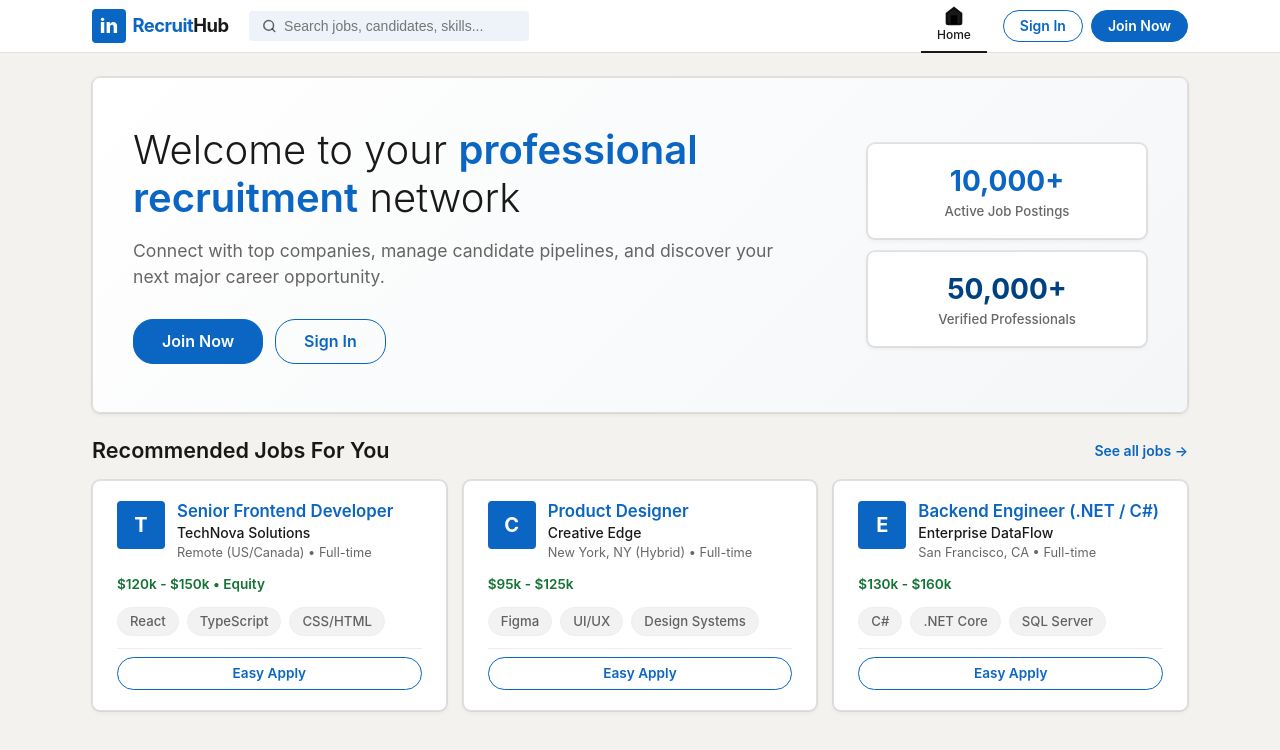
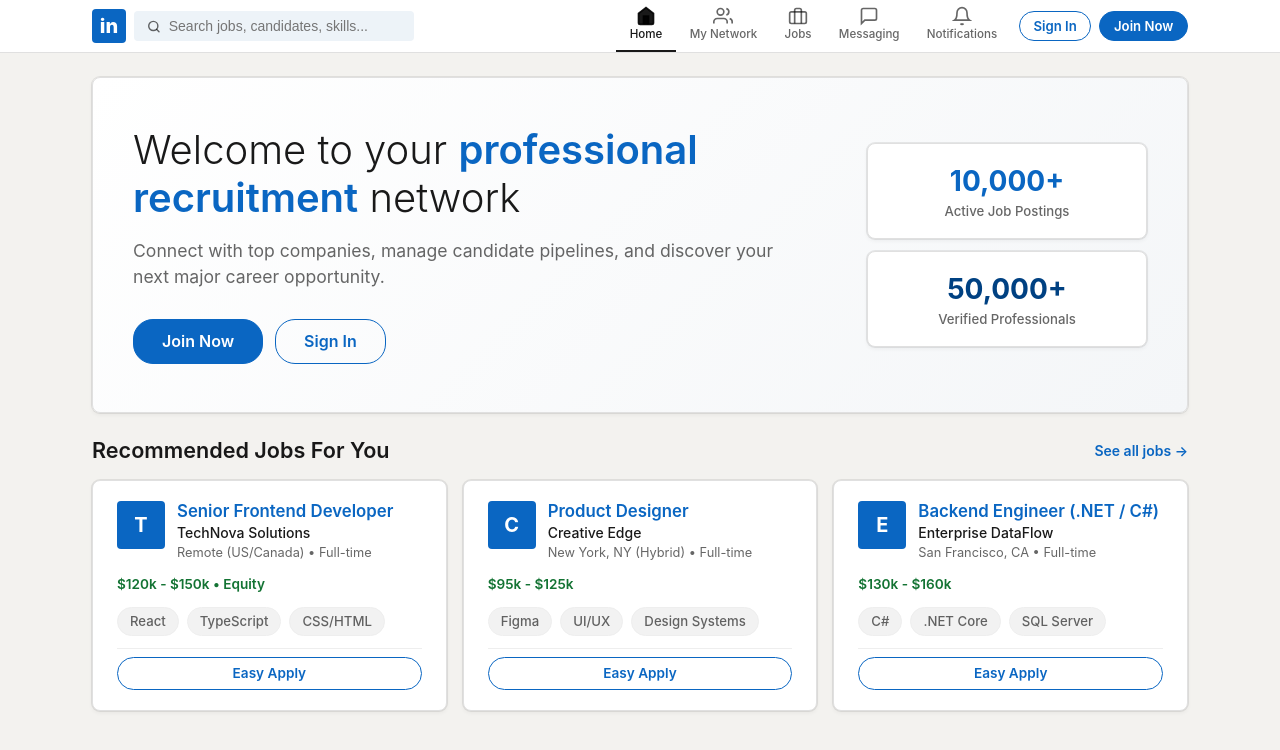
Before and after one commit to eptheekshana/RecruitmentPlatform.API, a React (Vite) app in the folder frontend/: page / in a window 1280 px wide. Shown: the top 750 px of the page. Built offline with nearby package versions, Linux system fonts and the light colour scheme.

Commit message:
UI Update

```diff
--- a/frontend/src/components/Navbar.jsx
+++ b/frontend/src/components/Navbar.jsx
@@ -21,9 +21,19 @@
     }
   };
 
+  const getPortalLink = () => {
+    if (!user) return '/';
+    switch (user.role) {
+      case 'Candidate': return '/candidate/jobs';
+      case 'Recruiter': return '/recruiter/applicants';
+      case 'HiringManager': return '/hiring-manager/shortlist';
+      case 'Admin': return '/admin/analytics';
+      default: return '/';
+    }
+  };
+
   return (
-    <nav
-      aria-label="LinkedIn Main Navigation"
+    <header
       style={{
         background: '#ffffff',
         borderBottom: '1px solid #e0e0e0',
@@ -35,9 +45,9 @@
         alignItems: 'center'
       }}
     >
-      <div className="container flex justify-between items-center" style={{ width: '100%' }}>
-        {/* Left: Brand Logo & Search Box */}
-        <div className="flex items-center gap-3">
+      <div className="container flex justify-between items-center" style={{ width: '100%', height: '100%' }}>
+        {/* Left: Brand Logo & LinkedIn Search Box */}
+        <div className="flex items-center gap-2">
           <Link to="/" style={{ display: 'flex', alignItems: 'center', gap: '0.4rem', textDecoration: 'none' }} aria-label="LinkedIn Home">
             <div
               style={{
@@ -57,14 +67,11 @@
             >
               in
             </div>
-            <span style={{ fontWeight: 700, fontSize: '1.15rem', color: '#0a66c2', letterSpacing: '-0.5px' }}>
-              Recruit<span style={{ color: 'rgba(0,0,0,0.9)' }}>Hub</span>
-            </span>
           </Link>
 
           {/* LinkedIn Search Bar */}
-          <form onSubmit={handleSearchSubmit} className="linkedin-search-box" style={{ marginLeft: '0.5rem' }}>
-            <svg width="16" height="16" viewBox="0 0 24 24" fill="none" stroke="rgba(0,0,0,0.6)" strokeWidth="2.5" strokeLinecap="round" strokeLinejoin="round">
+          <form onSubmit={handleSearchSubmit} className="linkedin-search-box">
+            <svg width="15" height="15" viewBox="0 0 24 24" fill="none" stroke="rgba(0,0,0,0.6)" strokeWidth="2.5" strokeLinecap="round" strokeLinejoin="round">
               <circle cx="11" cy="11" r="8" />
               <line x1="21" y1="21" x2="16.65" y2="16.65" />
             </svg>
@@ -79,9 +86,9 @@
           </form>
         </div>
 
-        {/* Right: LinkedIn Vertical Icon Nav Tabs */}
-        <div className="flex items-center gap-1" style={{ height: '53px' }}>
-          {/* Home Nav Item */}
+        {/* Center/Right Navigation Icons (Classic LinkedIn Horizontal Nav Bar) */}
+        <nav className="flex items-center" style={{ height: '100%' }}>
+          {/* Home Tab */}
           <Link
             to="/"
             style={{
@@ -89,14 +96,13 @@
               flexDirection: 'column',
               alignItems: 'center',
               justifyContent: 'center',
-              padding: '0 1rem',
+              padding: '0 0.85rem',
               height: '100%',
               color: location.pathname === '/' ? '#000000e6' : 'rgba(0,0,0,0.6)',
               borderBottom: location.pathname === '/' ? '2px solid #000000e6' : '2px solid transparent',
               textDecoration: 'none',
-              fontSize: '0.75rem',
-              fontWeight: 500,
-              transition: 'color 0.15s ease'
+              fontSize: '0.725rem',
+              fontWeight: 500
             }}
           >
             <svg width="20" height="20" viewBox="0 0 24 24" fill={location.pathname === '/' ? 'currentColor' : 'none'} stroke="currentColor" strokeWidth="2">
@@ -106,48 +112,20 @@
             <span>Home</span>
           </Link>
 
-          {user ? (
-            <>
-              {/* Role Portal / Jobs Icon */}
-              {user.role === 'Candidate' && (
+          {/* My Network Tab */}
           <Link
-                  to="/candidate/jobs"
+            to={getPortalLink()}
             style={{
               display: 'flex',
               flexDirection: 'column',
               alignItems: 'center',
               justifyContent: 'center',
-                    padding: '0 1rem',
+              padding: '0 0.85rem',
               height: '100%',
-                    color: location.pathname.startsWith('/candidate') ? '#000000e6' : 'rgba(0,0,0,0.6)',
-                    borderBottom: location.pathname.startsWith('/candidate') ? '2px solid #000000e6' : '2px solid transparent',
+              color: location.pathname.includes('users') || location.pathname.includes('applicants') ? '#000000e6' : 'rgba(0,0,0,0.6)',
+              borderBottom: (location.pathname.includes('users') || location.pathname.includes('applicants')) ? '2px solid #000000e6' : '2px solid transparent',
               textDecoration: 'none',
-                    fontSize: '0.75rem',
-                    fontWeight: 500
-                  }}
-                >
-                  <svg width="20" height="20" viewBox="0 0 24 24" fill={location.pathname.startsWith('/candidate') ? 'currentColor' : 'none'} stroke="currentColor" strokeWidth="2">
-                    <rect x="2" y="7" width="20" height="14" rx="2" ry="2" />
-                    <path d="M16 21V5a2 2 0 0 0-2-2h-4a2 2 0 0 0-2 2v16" />
-                  </svg>
-                  <span>Jobs</span>
-                </Link>
-              )}
-
-              {(user.role === 'Recruiter' || user.role === 'Admin') && (
-                <Link
-                  to="/recruiter/applicants"
-                  style={{
-                    display: 'flex',
-                    flexDirection: 'column',
-                    alignItems: 'center',
-                    justifyContent: 'center',
-                    padding: '0 1rem',
-                    height: '100%',
-                    color: location.pathname.startsWith('/recruiter') ? '#000000e6' : 'rgba(0,0,0,0.6)',
-                    borderBottom: location.pathname.startsWith('/recruiter') ? '2px solid #000000e6' : '2px solid transparent',
-                    textDecoration: 'none',
-                    fontSize: '0.75rem',
+              fontSize: '0.725rem',
               fontWeight: 500
             }}
           >
@@ -157,63 +135,83 @@
               <path d="M23 21v-2a4 4 0 0 0-3-3.87" />
               <path d="M16 3.13a4 4 0 0 1 0 7.75" />
             </svg>
-                  <span>Applicants</span>
+            <span>My Network</span>
           </Link>
-              )}
 
-              {user.role === 'HiringManager' && (
+          {/* Jobs Tab */}
           <Link
-                  to="/hiring-manager/shortlist"
+            to={user?.role === 'Candidate' ? '/candidate/jobs' : user?.role === 'Recruiter' ? '/recruiter/create-job' : '/candidate/jobs'}
             style={{
               display: 'flex',
               flexDirection: 'column',
               alignItems: 'center',
               justifyContent: 'center',
-                    padding: '0 1rem',
+              padding: '0 0.85rem',
               height: '100%',
-                    color: location.pathname.startsWith('/hiring-manager') ? '#000000e6' : 'rgba(0,0,0,0.6)',
-                    borderBottom: location.pathname.startsWith('/hiring-manager') ? '2px solid #000000e6' : '2px solid transparent',
+              color: (location.pathname.includes('jobs') || location.pathname.includes('create-job')) ? '#000000e6' : 'rgba(0,0,0,0.6)',
+              borderBottom: (location.pathname.includes('jobs') || location.pathname.includes('create-job')) ? '2px solid #000000e6' : '2px solid transparent',
               textDecoration: 'none',
-                    fontSize: '0.75rem',
+              fontSize: '0.725rem',
               fontWeight: 500
             }}
           >
             <svg width="20" height="20" viewBox="0 0 24 24" fill="none" stroke="currentColor" strokeWidth="2">
-                    <polyline points="9 11 12 14 22 4" />
-                    <path d="M21 12v7a2 2 0 0 1-2 2H5a2 2 0 0 1-2-2V5a2 2 0 0 1 2-2h11" />
+              <rect x="2" y="7" width="20" height="14" rx="2" ry="2" />
+              <path d="M16 21V5a2 2 0 0 0-2-2h-4a2 2 0 0 0-2 2v16" />
             </svg>
-                  <span>Evaluations</span>
+            <span>Jobs</span>
           </Link>
-              )}
 
-              {user.role === 'Admin' && (
+          {/* Messaging Tab */}
           <Link
-                  to="/admin/analytics"
+            to={user?.role === 'HiringManager' ? '/hiring-manager/evaluations' : getPortalLink()}
             style={{
               display: 'flex',
               flexDirection: 'column',
               alignItems: 'center',
               justifyContent: 'center',
-                    padding: '0 1rem',
+              padding: '0 0.85rem',
               height: '100%',
-                    color: location.pathname.startsWith('/admin') ? '#000000e6' : 'rgba(0,0,0,0.6)',
-                    borderBottom: location.pathname.startsWith('/admin') ? '2px solid #000000e6' : '2px solid transparent',
+              color: location.pathname.includes('evaluations') ? '#000000e6' : 'rgba(0,0,0,0.6)',
+              borderBottom: location.pathname.includes('evaluations') ? '2px solid #000000e6' : '2px solid transparent',
               textDecoration: 'none',
-                    fontSize: '0.75rem',
+              fontSize: '0.725rem',
               fontWeight: 500
             }}
           >
             <svg width="20" height="20" viewBox="0 0 24 24" fill="none" stroke="currentColor" strokeWidth="2">
-                    <line x1="18" y1="20" x2="18" y2="10" />
-                    <line x1="12" y1="20" x2="12" y2="4" />
-                    <line x1="6" y1="20" x2="6" y2="14" />
+              <path d="M21 15a2 2 0 0 1-2 2H7l-4 4V5a2 2 0 0 1 2-2h14a2 2 0 0 1 2 2z" />
             </svg>
-                  <span>Admin</span>
+            <span>Messaging</span>
           </Link>
-              )}
 
-              {/* Classic LinkedIn "Me" Avatar Menu */}
-              <div style={{ position: 'relative', height: '100%' }}>
+          {/* Notifications Tab */}
+          <Link
+            to={user?.role === 'Admin' ? '/admin/logs' : getPortalLink()}
+            style={{
+              display: 'flex',
+              flexDirection: 'column',
+              alignItems: 'center',
+              justifyContent: 'center',
+              padding: '0 0.85rem',
+              height: '100%',
+              color: location.pathname.includes('logs') ? '#000000e6' : 'rgba(0,0,0,0.6)',
+              borderBottom: location.pathname.includes('logs') ? '2px solid #000000e6' : '2px solid transparent',
+              textDecoration: 'none',
+              fontSize: '0.725rem',
+              fontWeight: 500
+            }}
+          >
+            <svg width="20" height="20" viewBox="0 0 24 24" fill="none" stroke="currentColor" strokeWidth="2">
+              <path d="M18 8A6 6 0 0 0 6 8c0 7-3 9-3 9h18s-3-2-3-9" />
+              <path d="M13.73 21a2 2 0 0 1-3.46 0" />
+            </svg>
+            <span>Notifications</span>
+          </Link>
+
+          {/* User "Me" Dropdown or Auth buttons */}
+          {user ? (
+            <div style={{ position: 'relative', height: '100%', borderLeft: '1px solid #eeeeee', marginLeft: '0.5rem' }}>
               <button
                 onClick={() => setShowUserMenu(!showUserMenu)}
                 style={{
@@ -246,9 +244,9 @@
                 >
                   {user.firstName ? user.firstName[0].toUpperCase() : 'U'}
                 </div>
-                  <div style={{ display: 'flex', alignItems: 'center', gap: '2px', fontSize: '0.75rem', marginTop: '2px' }}>
+                <div style={{ display: 'flex', alignItems: 'center', gap: '2px', fontSize: '0.725rem', marginTop: '2px' }}>
                   <span>Me</span>
-                    <svg width="12" height="12" viewBox="0 0 24 24" fill="none" stroke="currentColor" strokeWidth="2">
+                  <svg width="10" height="10" viewBox="0 0 24 24" fill="none" stroke="currentColor" strokeWidth="2.5">
                     <polyline points="6 9 12 15 18 9" />
                   </svg>
                 </div>
@@ -310,30 +308,38 @@
                     </div>
                   </div>
 
+                  <Link
+                    to={getPortalLink()}
+                    onClick={() => setShowUserMenu(false)}
+                    className="btn-linkedin-outline"
+                    style={{ width: '100%', fontSize: '0.85rem', padding: '0.35rem', marginBottom: '0.5rem', textAlign: 'center' }}
+                  >
+                    View Profile & Portal
+                  </Link>
+
                   <button
                     onClick={handleLogout}
                     className="btn-linkedin-outline"
-                      style={{ width: '100%', fontSize: '0.85rem', padding: '0.35rem' }}
+                    style={{ width: '100%', fontSize: '0.85rem', padding: '0.35rem', borderColor: '#f5c2c0', color: '#c5221f' }}
                   >
                     Sign Out
                   </button>
                 </div>
               )}
             </div>
-            </>
           ) : (
-            <div className="flex items-center gap-2" style={{ marginLeft: '1rem' }}>
-              <Link to="/login" className="btn-linkedin-outline" style={{ fontSize: '0.875rem', padding: '0.35rem 1rem' }}>
+            <div className="flex items-center gap-2" style={{ marginLeft: '0.5rem' }}>
+              <Link to="/login" className="btn-linkedin-outline" style={{ fontSize: '0.825rem', padding: '0.3rem 0.85rem' }}>
                 Sign In
               </Link>
-              <Link to="/register" className="btn-linkedin-primary" style={{ fontSize: '0.875rem', padding: '0.35rem 1rem' }}>
+              <Link to="/register" className="btn-linkedin-primary" style={{ fontSize: '0.825rem', padding: '0.3rem 0.85rem' }}>
                 Join Now
               </Link>
             </div>
           )}
+        </nav>
       </div>
-      </div>
-    </nav>
+    </header>
   );
 };
 
```
Also changed, not shown: frontend/src/pages/admin/AdminLayout.jsx (+14 -8 lines), frontend/src/pages/candidate/CandidateLayout.jsx (+35 -22 lines), frontend/src/pages/hiringmanager/HiringManagerLayout.jsx (+11 -5 lines), frontend/src/pages/recruiter/RecruiterLayout.jsx (+13 -6 lines). Lines whose indentation alone changed are shown as unchanged.
